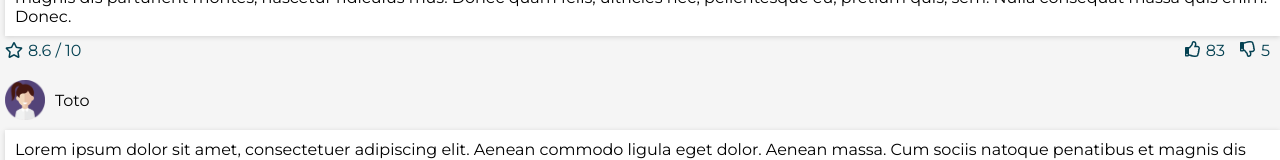
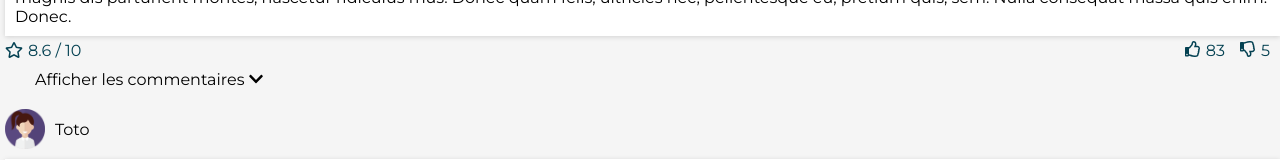
Before and after one commit to ele-cren/canon-tech, a React (Create React App) app in the folder client/: page /post in a window 1280 px wide. Shown: the part 567-727 px from the top of the page. Built offline with nearby package versions, Linux system fonts and the light colour scheme.

Commit message:
started review comments + simple collapsible no anim

```diff
--- a/client/package.json
+++ b/client/package.json
@@ -5,6 +5,7 @@
   "dependencies": {
     "@fortawesome/fontawesome-svg-core": "^1.2.25",
     "@fortawesome/free-brands-svg-icons": "^5.11.2",
+    "@fortawesome/free-regular-svg-icons": "^5.12.0",
     "@fortawesome/free-solid-svg-icons": "^5.11.2",
     "@fortawesome/react-fontawesome": "^0.1.7",
     "axios": "^0.19.0",
@@ -12,6 +13,7 @@
     "node-sass": "^4.13.0",
     "react": "^16.11.0",
     "react-dom": "^16.11.0",
+    "react-rating": "^2.0.3",
     "react-router-dom": "^5.1.2",
     "react-scripts": "3.2.0"
   },
--- /dev/null
+++ b/client/src/components/Post/PostComment.jsx
@@ -0,0 +1,16 @@
+import React from 'react'
+import UserPicture from '../../assets/pictures/women 5.png'
+
+const PostComment = (props) => {
+  const { comment } = props
+  return (
+    <div className="PostComment__container">
+      <div className="PostComment__userinfos-container">
+        <img src={UserPicture} />
+        <span>{comment.username}</span>
+      </div>
+    </div>
+  )
+}
+
+export default PostComment
--- a/client/src/components/Post/PostReview.jsx
+++ b/client/src/components/Post/PostReview.jsx
@@ -1,10 +1,16 @@
-import React from 'react'
+import React, { useState } from 'react'
 import UserPicture from '../../assets/pictures/women 5.png'
 import { FontAwesomeIcon } from '@fortawesome/react-fontawesome';
 import { faStar, faThumbsUp, faThumbsDown } from '@fortawesome/free-regular-svg-icons'
+import { faChevronDown } from '@fortawesome/free-solid-svg-icons'
+import PostComment from './PostComment'
 
 const PostReview = (props) => {
+  const [isOpen, setOpen] = useState(false);
   const { review } = props
+  const comments = review.comments.map((x, i) => {
+    return <PostComment key={i} comment={x} />
+  })
   return (
     <div className="PostReview__container">
       <div className="PostReview__userinfos-container">
@@ -24,6 +30,14 @@ const PostReview = (props) => {
           <FontAwesomeIcon icon={faThumbsDown} /> <span>{review.downvotes}</span>
         </div>
       </div>
+      <div className="PostReview__comments-container">
+        <div onClick={() => setOpen(!isOpen)} className="PostReview__comments-title">Afficher les commentaires <FontAwesomeIcon icon={faChevronDown} /></div>
+        {isOpen ? (
+          <div className="PostReview__collapse-content">
+            {comments}
+          </div>
+        ) : ''}
+      </div>
     </div>
   )
 }
--- /dev/null
+++ b/client/src/styles/components/Post/_postComment.scss
@@ -0,0 +1,13 @@
+.PostComment__container {
+  margin: 15px 0 20px 0;
+  .PostComment__userinfos-container {
+    display: flex;
+    align-items: center;
+    img {
+      width: 40px;
+    }
+    span {
+      margin-left: 10px;
+    }
+  }
+}
--- a/client/src/styles/components/Post/_postReview.scss
+++ b/client/src/styles/components/Post/_postReview.scss
@@ -38,4 +38,12 @@
       }
     }
   }
+  .PostReview__comments-container {
+    margin: 10px 0 0 30px;
+    .PostReview__comments-title {
+      cursor: pointer;
+    }
+    .PostReview__collapse-content {
+    }
+  }
 }
--- a/client/src/styles/components/_all.scss
+++ b/client/src/styles/components/_all.scss
@@ -15,3 +15,4 @@
 @import "./Post/postInformations";
 @import "./Post/postReviews";
 @import "./Post/postReview";
+@import "./Post/postComment";
--- a/package.json
+++ b/package.json
@@ -21,10 +21,8 @@
   },
   "homepage": "https://github.com/ele-cren/canon-tech#readme",
   "dependencies": {
-    "@fortawesome/free-regular-svg-icons": "^5.12.0",
     "body-parser": "^1.19.0",
-    "express": "^4.17.1",
-    "react-rating": "^2.0.3"
+    "express": "^4.17.1"
   },
   "devDependencies": {
     "@types/express": "^4.17.1",
```
Also changed, not shown: 2 other files (tests, documents, lock files or other folders).
